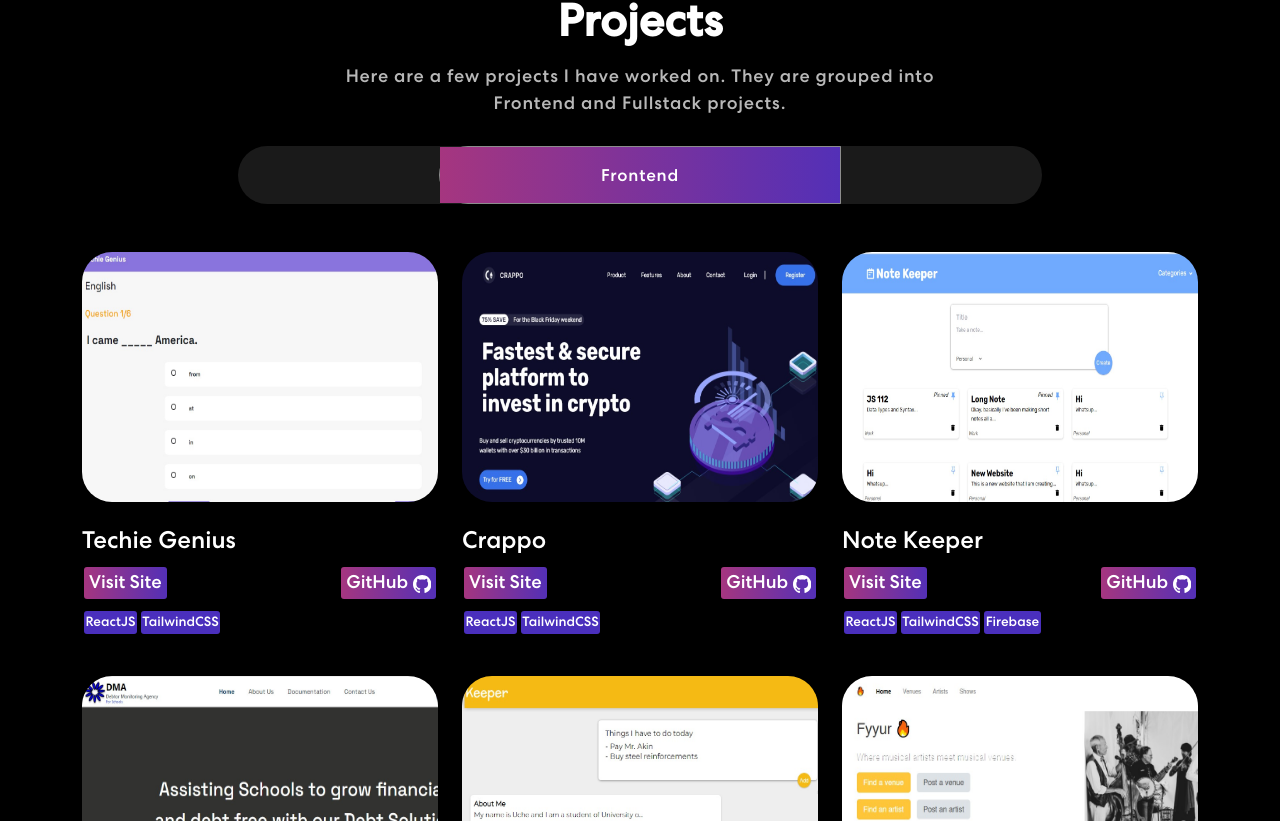
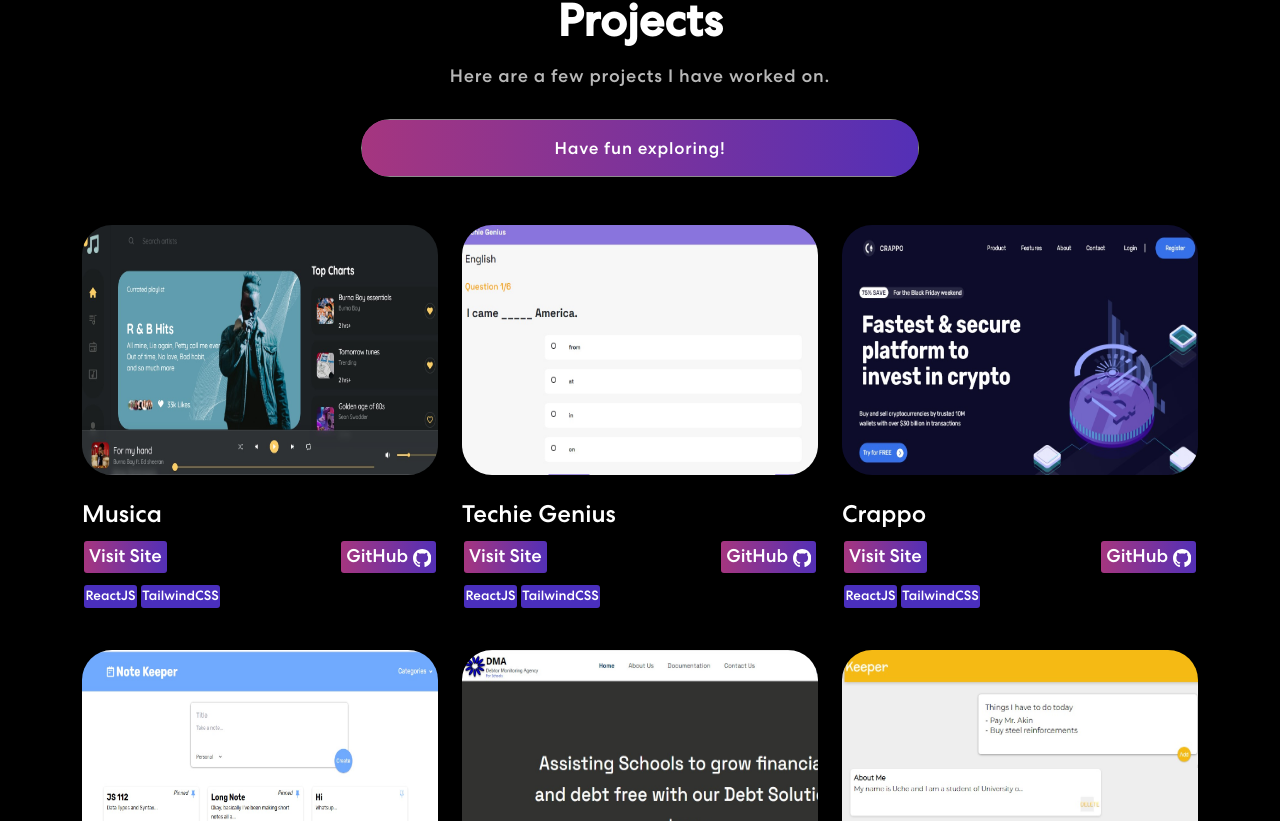
Before and after one commit to Uchechukwu10/Personal-Portfolio, a React (Create React App) app: page / in a window 1280 px wide. Shown: the part 1319-2140 px from the top of the page. Built offline with nearby package versions, Linux system fonts and the light colour scheme.

Commit message:
fix styling

```diff
--- a/src/App.css
+++ b/src/App.css
@@ -370,14 +370,14 @@
   width: 56%;
 }
 .project .nav.nav-pills {
-  width: 72%;
+  width: 50%;
   margin: 0 auto;
   border-radius: 50px;
   background-color: rgb(255 255 255 / 10%);
   overflow: hidden;
 }
 .project .nav.nav-pills .nav-item {
-  width: 50%;
+  width: 100%;
 }
 .project .nav.nav-pills .nav-link {
   background-color: transparent;
@@ -407,9 +407,6 @@
 .project .nav.nav-pills .nav-link.active::before {
     width: 100% !important;
 }
-.project .nav.nav-pills .nav-link.active {
-    border: 1px solid rgba(255, 255, 255, 1);
-}
 .nav-link#projects-tabs-tab-first {
   border: 1px solid rgba(255, 255, 255, 0.5);
   border-radius: 55px 0px 0px 55px;
@@ -426,7 +423,7 @@
   position: relative;
   border-radius: 30px;
   overflow: hidden;
-  margin-bottom: 24px;
+  margin-bottom: 25px;
 }
 .proj-imgbx img{
   width: 100%;
@@ -479,7 +476,7 @@
   z-index: -4;
 }
 
-/************ Projects Css ************/
+/************ Contact Css ************/
 .contact {
   background: linear-gradient(90.21deg, #AA367C -5.91%, #4A2FBD 111.58%);
   padding: 60px 0 200px 0;
@@ -641,8 +638,8 @@
   margin: 2px;
   padding: 1.5px 1.5px;
   border-radius: 3px;
-  cursor: pointer;
   font-size: 0.84rem;
+  font-weight: 200;
 }
 .actions {
   display: flex;
--- a/src/components/Projects.jsx
+++ b/src/components/Projects.jsx
@@ -9,11 +9,21 @@
 import secrets from "../assets/img/secrets.jpg";
 import jobify from "../assets/img/jobify.jpg";
 import debtors from "../assets/img/debtors.jpg";
+import musica from "../assets/img/musica.jpg";
 import fyyur from "../assets/img/fyyur.jpg";
 import colorSharp2 from "../assets/img/color-sharp2.png";
 
 const Projects = () => {
   const allProjects = [
+    {
+      title: "Musica",
+      description:
+        "Musica is a music streaming front-end only web application that lets you play songs online. Just click and explore",
+      imgURL: musica,
+      stacks: ['ReactJS', 'TailwindCSS'],
+      liveSite: "https://musicabyuche.vercel.app/",
+      github: "https://github.com/Uchechukwu10/musica"
+    },
     {
       title: "Techie Genius",
       description:
@@ -105,12 +115,12 @@
             <Col>
               <h2>Projects</h2>
               <p>
-                Here are a few projects I have worked on. They are grouped into Frontend and Fullstack projects.{" "}
+                Here are a few projects I have worked on.{" "}
               </p>
               <Tab.Container id="projects-tabs" defaultActiveKey="first">
                 <Nav variant="pills" className="nav-pills mb-5 justify-content-center align-items-center" id="pills-tab">
                   <Nav.Item>
-                    <Nav.Link eventKey="first">Frontend</Nav.Link>
+                    <Nav.Link eventKey="first">Have fun exploring!</Nav.Link>
                   </Nav.Item>
                 </Nav>
                 <Tab.Content>
```
Also changed, not shown: src/assets/img/musica.jpg (added).
